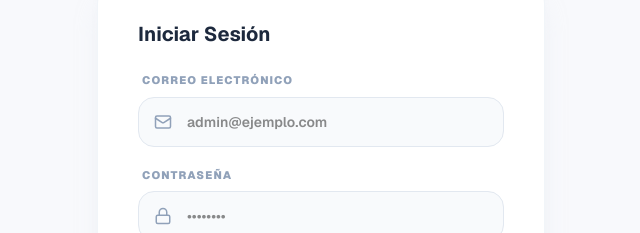
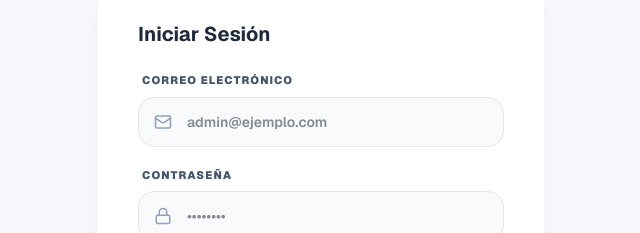
Before and after one commit to dorian-cesar/front-mantendor-ad-boletos-la, a Next.js app: page /login in a window 1280 px wide. Shown: the part 291-524 px from the top of the page, without its empty margins (319-959 px from the left). Built offline with nearby package versions, Linux system fonts and the light colour scheme.

Commit message:
UI: Meora de visibilidad en el Login (letras más oscuras)

```diff
--- a/src/app/login/login_view.tsx
+++ b/src/app/login/login_view.tsx
@@ -61,7 +61,7 @@
 
                     <form className="space-y-5" onSubmit={handleSubmit}>
                         <div>
-                            <label className="block text-[11px] font-black text-slate-400 uppercase tracking-widest mb-2 px-1">Correo Electrónico</label>
+                            <label className="block text-[11px] font-black text-slate-600 uppercase tracking-widest mb-2 px-1">Correo Electrónico</label>
                             <div className="relative group">
                                 <div className="absolute inset-y-0 left-0 pl-4 flex items-center pointer-events-none text-slate-400 group-focus-within:text-blue-600 transition-colors">
                                     <Mail size={18} />
@@ -72,13 +72,13 @@
                                     value={email}
                                     onChange={(e) => setEmail(e.target.value)}
                                     placeholder="admin@ejemplo.com"
-                                    className="w-full pl-12 pr-4 py-3.5 bg-slate-50 border border-slate-200 rounded-2xl text-sm font-semibold focus:outline-none focus:ring-4 focus:ring-blue-500/10 focus:border-blue-500 focus:bg-white transition-all outline-none"
+                                    className="w-full pl-12 pr-4 py-3.5 bg-slate-50 border border-slate-200 rounded-2xl text-sm font-semibold text-slate-900 focus:outline-none focus:ring-4 focus:ring-blue-500/10 focus:border-blue-500 focus:bg-white transition-all outline-none"
                                 />
                             </div>
                         </div>
 
                         <div>
-                            <label className="block text-[11px] font-black text-slate-400 uppercase tracking-widest mb-2 px-1">Contraseña</label>
+                            <label className="block text-[11px] font-black text-slate-600 uppercase tracking-widest mb-2 px-1">Contraseña</label>
                             <div className="relative group">
                                 <div className="absolute inset-y-0 left-0 pl-4 flex items-center pointer-events-none text-slate-400 group-focus-within:text-blue-600 transition-colors">
                                     <Lock size={18} />
@@ -89,7 +89,7 @@
                                     value={password}
                                     onChange={(e) => setPassword(e.target.value)}
                                     placeholder="••••••••"
-                                    className="w-full pl-12 pr-4 py-3.5 bg-slate-50 border border-slate-200 rounded-2xl text-sm font-semibold focus:outline-none focus:ring-4 focus:ring-blue-500/10 focus:border-blue-500 focus:bg-white transition-all outline-none"
+                                    className="w-full pl-12 pr-4 py-3.5 bg-slate-50 border border-slate-200 rounded-2xl text-sm font-semibold text-slate-900 focus:outline-none focus:ring-4 focus:ring-blue-500/10 focus:border-blue-500 focus:bg-white transition-all outline-none"
                                 />
                             </div>
                         </div>
```
